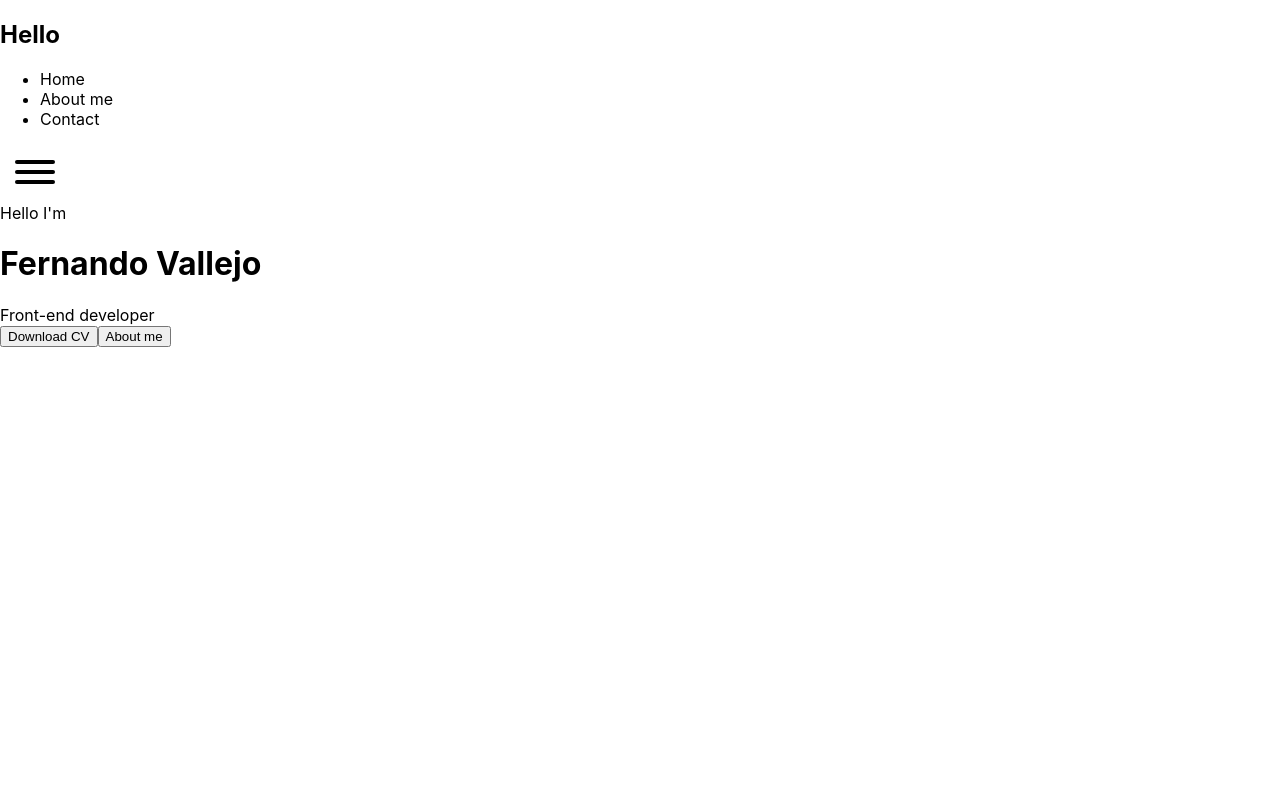
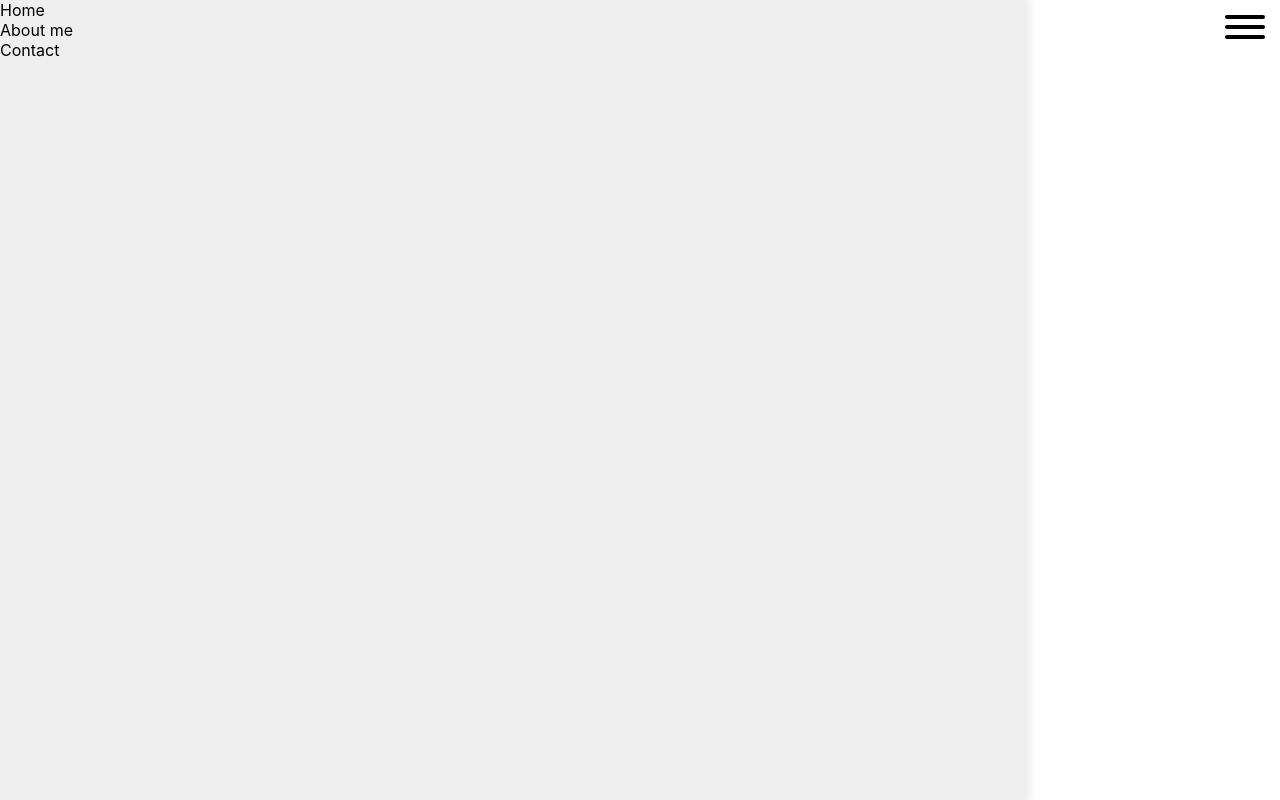
Before and after one commit to fervalle200190/Portfolio, a React (Create React App) app: page / in a window 1280 px wide. Built offline with nearby package versions, Linux system fonts and the light colour scheme.

Commit message:
some styles

```diff
--- a/src/App.jsx
+++ b/src/App.jsx
@@ -1,3 +1,5 @@
+import AboutMe from "./components/AboutMe";
+import Contact from "./components/Contact";
 import Header from "./components/Header";
 import Hero from "./components/Hero";
 import "./sass/App.scss";
@@ -7,6 +9,8 @@
           <div className="main-container">
                <Header />
                <Hero />
+               <AboutMe />
+               <Contact />
           </div>
      );
 }
--- /dev/null
+++ b/src/components/AboutMe.jsx
@@ -0,0 +1,9 @@
+import React from 'react'
+
+const AboutMe = () => {
+  return (
+    <div>AboutMe</div>
+  )
+}
+
+export default AboutMe
--- /dev/null
+++ b/src/components/Contact.jsx
@@ -0,0 +1,9 @@
+import React from 'react'
+
+const Contact = () => {
+  return (
+    <div>Contact</div>
+  )
+}
+
+export default Contact
--- a/src/components/Header.jsx
+++ b/src/components/Header.jsx
@@ -6,7 +6,7 @@
     <header className="header-container">
       <nav className="menu-container">
         <div className="logo-container">
-          <h1>Hello</h1>
+          <h1>Welcome</h1>
         </div>
         <div className="menu-options">
           <ul>
--- a/src/sass/components/_header.scss
+++ b/src/sass/components/_header.scss
@@ -1,3 +1,22 @@
 .main-container {
+    position: relative;
+}
 
+.menu-container {
+    display: flex;
+    justify-content: space-between;
 }
+
+.menu-options {
+    position: absolute;
+    width: 100%;
+    ul {
+        background: #efefef;
+        list-style-type: none;
+        min-height: 100vh;
+        box-shadow: 0 0 10px 5px rgba(0, 0, 0, 0.096);
+        padding: 0;
+        margin: 0;
+        width: 80%;
+    }
+}
```
